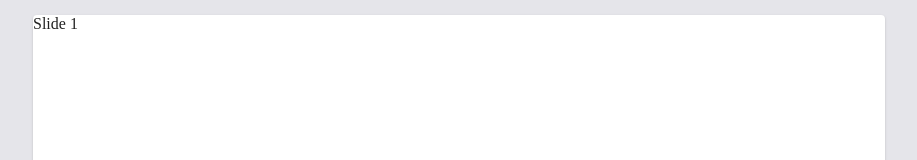
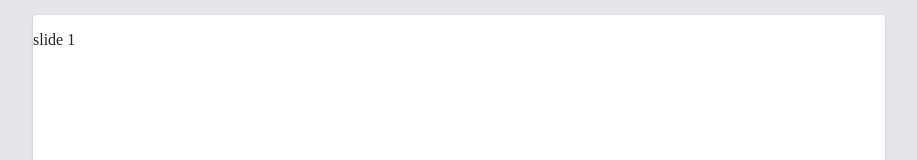
Before and after one commit to RileyCullen/bioc-grade-calculator, a React (Vite) app: page / in a window 1280 px wide. Shown: the top 160 px of the page, without its empty margins (181-1098 px from the left). Built offline with nearby package versions, Linux system fonts and the light colour scheme.

Commit message:
slide animations

```diff
--- a/package.json
+++ b/package.json
@@ -13,6 +13,7 @@
     "@emotion/react": "^11.13.5",
     "@emotion/styled": "^11.13.5",
     "@mui/material": "^6.1.9",
+    "motion": "^11.12.0",
     "react": "^18.3.1",
     "react-dom": "^18.3.1"
   },
--- a/src/bioc-grade-calculator/index.tsx
+++ b/src/bioc-grade-calculator/index.tsx
@@ -1,15 +1,10 @@
-import Slide from '../slideshow/slide';
 import { Slideshow } from '../slideshow/slideshow';
 
 function BiocGradeCalculator() {
     return (
         <Slideshow>
-            <Slide>
-                Slide 1
-            </Slide>
-            <Slide>
-                Slide 2
-            </Slide>
+            <p>slide 1</p>
+            <p>slide 2</p>
         </Slideshow>
     );
 }
--- /dev/null
+++ b/src/slideshow/slide/animated-slide.tsx
@@ -0,0 +1,59 @@
+import { motion, AnimatePresence } from 'motion/react';
+import Slide, { SlideProps } from './slide';
+
+export enum SlideDirection {
+    LEFT = -1,
+    RIGHT = 1
+}
+
+interface AnimatedSlideProps extends SlideProps {
+    direction: SlideDirection | null;
+    slideId: string;
+};
+
+const variants = {
+    enter: (direction: SlideDirection) => {
+        return {
+            zIndex: 0,
+            x: direction > 0 ? 1000 : -1000,
+            opacity: 0
+        };
+    },
+    center: {
+        zIndex: 1,
+        x: 0,
+        opacity: 1
+    },
+    exit: (direction: SlideDirection) => {
+        return {
+            zIndex: 0,
+            x: direction < 0 ? 1000 : -1000,
+            opacity: 0
+        };
+    }
+};
+
+
+function AnimatedSlide(props: AnimatedSlideProps) {
+    const { children, direction, slideId } = props
+
+    return (
+        <AnimatePresence initial={false} custom={direction} mode='popLayout'>
+            <motion.div
+                key={slideId}
+                custom={direction}
+                variants={variants}
+                initial='enter'
+                animate='center'
+                exit='exit'
+                style={{ width: '100%' }}
+            >
+                <Slide>
+                    {children}
+                </Slide>
+            </motion.div>
+        </AnimatePresence>
+    );
+}
+
+export default AnimatedSlide;
--- a/src/slideshow/slideshow.tsx
+++ b/src/slideshow/slideshow.tsx
@@ -1,5 +1,7 @@
 import { Button, Container, Grid2 } from '@mui/material';
-import React, { ReactNode, useState } from 'react';
+import React, { ReactNode } from 'react';
+import AnimatedSlide from './slide/animated-slide';
+import { useSlideChange } from './use-slide-change';
 
 interface SlideshowProps {
     children: ReactNode;
@@ -8,7 +10,12 @@ interface SlideshowProps {
 export function Slideshow(props: SlideshowProps) {
     const { children } = props;
     const slides = React.Children.toArray(children);
-    const [ currentSlide, setCurrentSlide ] = useState(0);
+    const {
+        currentSlide,
+        slideDirection,
+        nextSlide,
+        previousSlide
+    } = useSlideChange(0);
 
     return (
         <Container maxWidth='lg' sx={{ height: '95vh', marginTop: '15px' }}>
@@ -19,9 +26,12 @@ export function Slideshow(props: SlideshowProps) {
                 alignItems='center'
                 spacing={3}
             >
-                <>
+                <AnimatedSlide
+                    direction={slideDirection}
+                    slideId={`slide-number-${currentSlide}`}
+                >
                     {slides[currentSlide]}
-                </>
+                </AnimatedSlide>
                 <Grid2
                     container
                     spacing={2}
@@ -30,7 +40,7 @@ export function Slideshow(props: SlideshowProps) {
                         variant='contained'
                         color='primary'
                         disabled={currentSlide === 0}
-                        onClick={() => setCurrentSlide(currentSlide - 1)}
+                        onClick={() => previousSlide()}
                     >
                         Back
                     </Button>
@@ -38,7 +48,7 @@ export function Slideshow(props: SlideshowProps) {
                         variant='contained'
                         color='primary'
                         disabled={currentSlide === (slides.length - 1)}
-                        onClick={() => setCurrentSlide(currentSlide + 1)}
+                        onClick={() => nextSlide()}
                     >
                         Next
                     </Button>
--- /dev/null
+++ b/src/slideshow/use-slide-change.ts
@@ -0,0 +1,19 @@
+import { useState } from 'react';
+import { SlideDirection } from './slide/animated-slide';
+
+export function useSlideChange(initialValue: number) {
+    const [ currentSlide, setCurrentSlide ] = useState(initialValue);
+    const [ slideDirection, setSlideDirection ] = useState<SlideDirection | null>(null);
+    return {
+        currentSlide,
+        slideDirection,
+        nextSlide() {
+            setCurrentSlide(currentSlide + 1);
+            setSlideDirection(SlideDirection.RIGHT);
+        },
+        previousSlide() {
+            setCurrentSlide(currentSlide - 1);
+            setSlideDirection(SlideDirection.LEFT);
+        }
+    };
+}
```
Also changed, not shown: src/slideshow/slide/slide.tsx (renamed from src/slideshow/slide.tsx), 1 other file (tests, documents, lock files or other folders).
